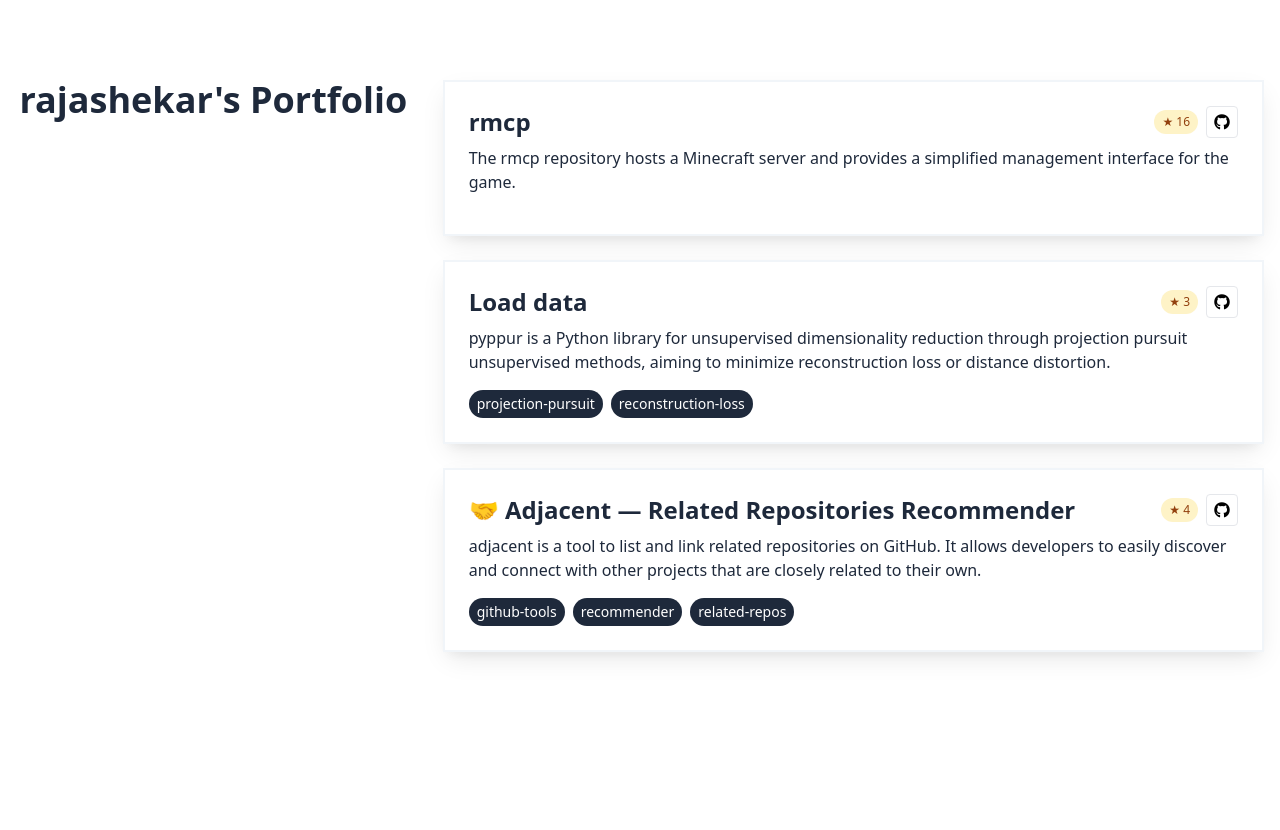
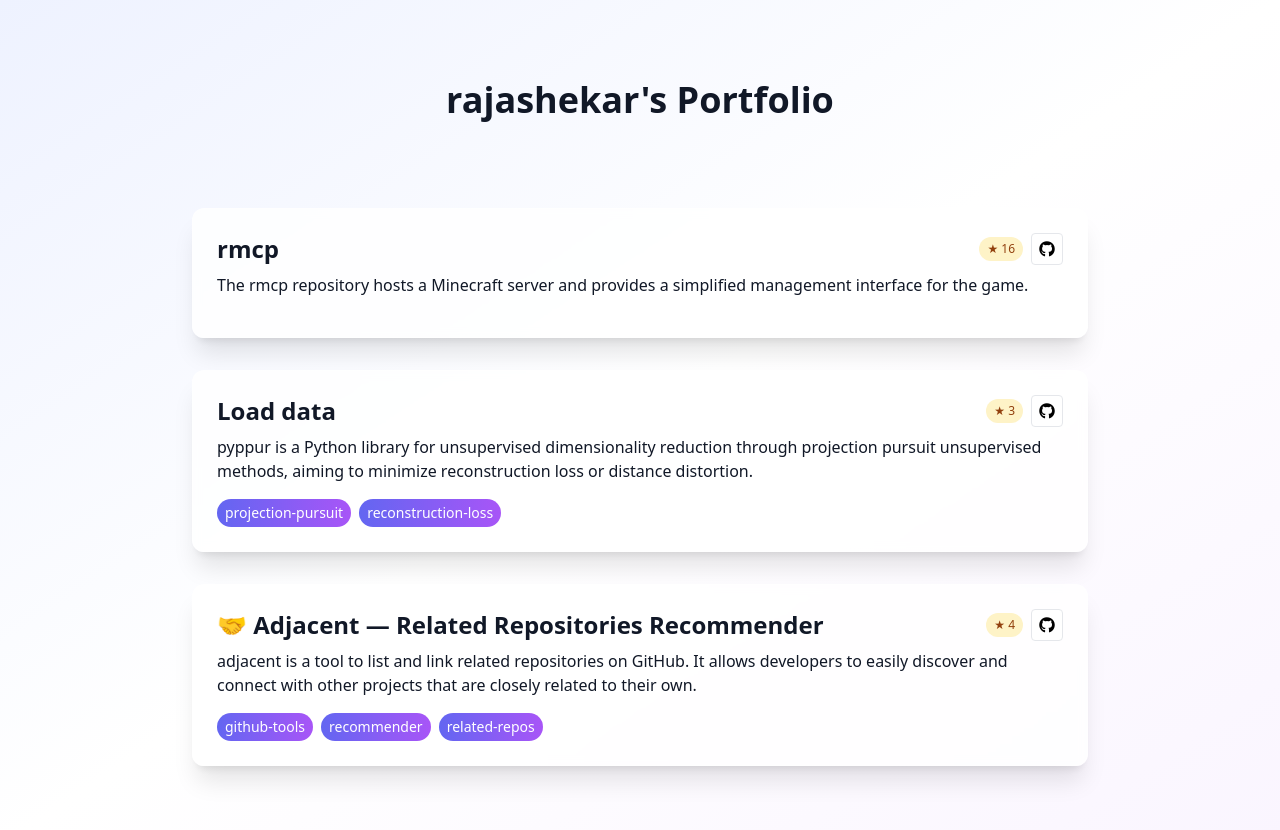
Before and after one commit to rajashekar/rajashekar-foliolab, a plain HTML site: page index.html in a window 1280 px wide. Before the commit the page ends 800 px from the top, so only its background shows below. Drawn offline with nearby package versions, Linux system fonts and the light colour scheme.

Commit message:
Update portfolio site

```diff
--- a/index.html
+++ b/index.html
@@ -39,22 +39,22 @@
     }
     </style>
 </head>
-<body class="bg-white">
+<body class="bg-gradient-to-br from-indigo-50 via-white to-purple-50">
     <div class="container mx-auto px-4 py-20">
-        <div class="grid grid-cols-1 lg:grid-cols-12 gap-8">
-            <header class="lg:col-span-4 flex justify-center">
-                <div class="sticky top-8 flex flex-col items-center">
+        <div class="max-w-4xl mx-auto">
+            <header class="mb-16 flex flex-col items-center">
+                <div class="flex flex-col items-center">
 
-                    <h1 class="text-4xl font-bold mb-6 text-slate-800">rajashekar's Portfolio</h1>
+                    <h1 class="text-4xl font-bold mb-6 text-gray-900">rajashekar's Portfolio</h1>
 
                 </div>
             </header>
 
-            <div class="lg:col-span-8">
+            <div class="grid gap-8">
 
-                    <article class="bg-white border-2 border-slate-100 hover:border-slate-200 transition-colors p-6 relative card-shadow mb-6">
+                    <article class="bg-white/80 backdrop-blur-sm shadow-xl rounded-xl border border-white/20 hover:shadow-2xl transition-all p-6 relative card-shadow ">
                         <div class="flex justify-between items-start">
-                            <h2 class="text-2xl font-semibold mb-2 text-slate-800">rmcp</h2>
+                            <h2 class="text-2xl font-semibold mb-2 text-gray-900">rmcp</h2>
                             <div class="flex items-center gap-2">
 
                                 <span class="text-xs bg-amber-100 text-amber-800 px-2 py-1 rounded-full flex items-center">
@@ -67,15 +67,15 @@
 
                             </div>
                         </div>
-                        <p class="text-slate-800 mb-4">The rmcp repository hosts a Minecraft server and provides a simplified management interface for the game.</p>
+                        <p class="text-gray-900 mb-4">The rmcp repository hosts a Minecraft server and provides a simplified management interface for the game.</p>
                         <div class="flex gap-2 flex-wrap">
 
                         </div>
                     </article>
 
-                    <article class="bg-white border-2 border-slate-100 hover:border-slate-200 transition-colors p-6 relative card-shadow mb-6">
+                    <article class="bg-white/80 backdrop-blur-sm shadow-xl rounded-xl border border-white/20 hover:shadow-2xl transition-all p-6 relative card-shadow ">
                         <div class="flex justify-between items-start">
-                            <h2 class="text-2xl font-semibold mb-2 text-slate-800">Load data</h2>
+                            <h2 class="text-2xl font-semibold mb-2 text-gray-900">Load data</h2>
                             <div class="flex items-center gap-2">
 
                                 <span class="text-xs bg-amber-100 text-amber-800 px-2 py-1 rounded-full flex items-center">
@@ -88,15 +88,15 @@
 
                             </div>
                         </div>
-                        <p class="text-slate-800 mb-4">pyppur is a Python library for unsupervised dimensionality reduction through projection pursuit unsupervised methods, aiming to minimize reconstruction loss or distance distortion.</p>
+                        <p class="text-gray-900 mb-4">pyppur is a Python library for unsupervised dimensionality reduction through projection pursuit unsupervised methods, aiming to minimize reconstruction loss or distance distortion.</p>
                         <div class="flex gap-2 flex-wrap">
-                            <span class="bg-slate-800 text-white px-2 py-1 rounded-full text-sm">projection-pursuit</span><span class="bg-slate-800 text-white px-2 py-1 rounded-full text-sm">reconstruction-loss</span>
+                            <span class="px-2 py-1 rounded-full text-sm bg-gradient-to-r from-indigo-500 to-purple-500 text-white">projection-pursuit</span><span class="px-2 py-1 rounded-full text-sm bg-gradient-to-r from-indigo-500 to-purple-500 text-white">reconstruction-loss</span>
                         </div>
                     </article>
 
-                    <article class="bg-white border-2 border-slate-100 hover:border-slate-200 transition-colors p-6 relative card-shadow mb-6">
+                    <article class="bg-white/80 backdrop-blur-sm shadow-xl rounded-xl border border-white/20 hover:shadow-2xl transition-all p-6 relative card-shadow ">
                         <div class="flex justify-between items-start">
-                            <h2 class="text-2xl font-semibold mb-2 text-slate-800">🤝 Adjacent — Related Repositories Recommender</h2>
+                            <h2 class="text-2xl font-semibold mb-2 text-gray-900">🤝 Adjacent — Related Repositories Recommender</h2>
                             <div class="flex items-center gap-2">
 
                                 <span class="text-xs bg-amber-100 text-amber-800 px-2 py-1 rounded-full flex items-center">
@@ -109,9 +109,9 @@
 
                             </div>
                         </div>
-                        <p class="text-slate-800 mb-4">adjacent is a tool to list and link related repositories on GitHub. It allows developers to easily discover and connect with other projects that are closely related to their own.</p>
+                        <p class="text-gray-900 mb-4">adjacent is a tool to list and link related repositories on GitHub. It allows developers to easily discover and connect with other projects that are closely related to their own.</p>
                         <div class="flex gap-2 flex-wrap">
-                            <span class="bg-slate-800 text-white px-2 py-1 rounded-full text-sm">github-tools</span><span class="bg-slate-800 text-white px-2 py-1 rounded-full text-sm">recommender</span><span class="bg-slate-800 text-white px-2 py-1 rounded-full text-sm">related-repos</span>
+                            <span class="px-2 py-1 rounded-full text-sm bg-gradient-to-r from-indigo-500 to-purple-500 text-white">github-tools</span><span class="px-2 py-1 rounded-full text-sm bg-gradient-to-r from-indigo-500 to-purple-500 text-white">recommender</span><span class="px-2 py-1 rounded-full text-sm bg-gradient-to-r from-indigo-500 to-purple-500 text-white">related-repos</span>
                         </div>
                     </article>
 
```
